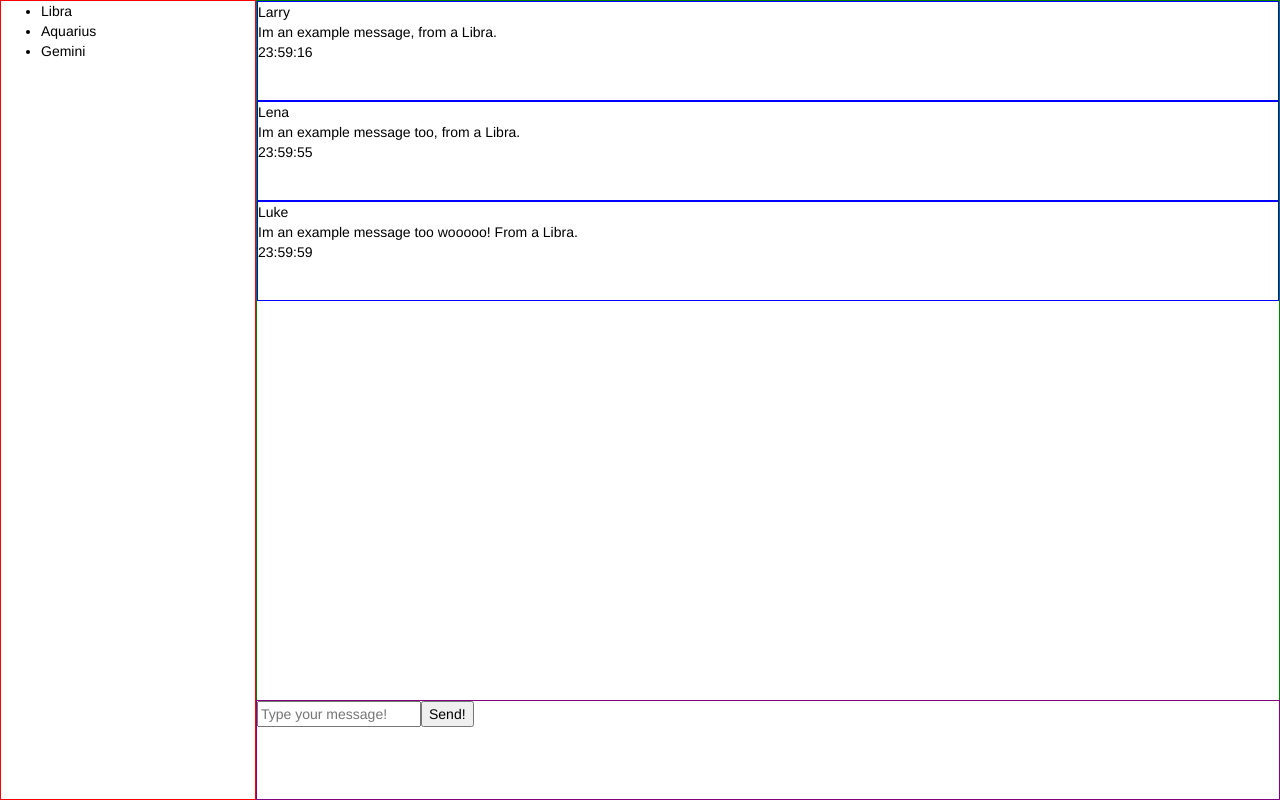
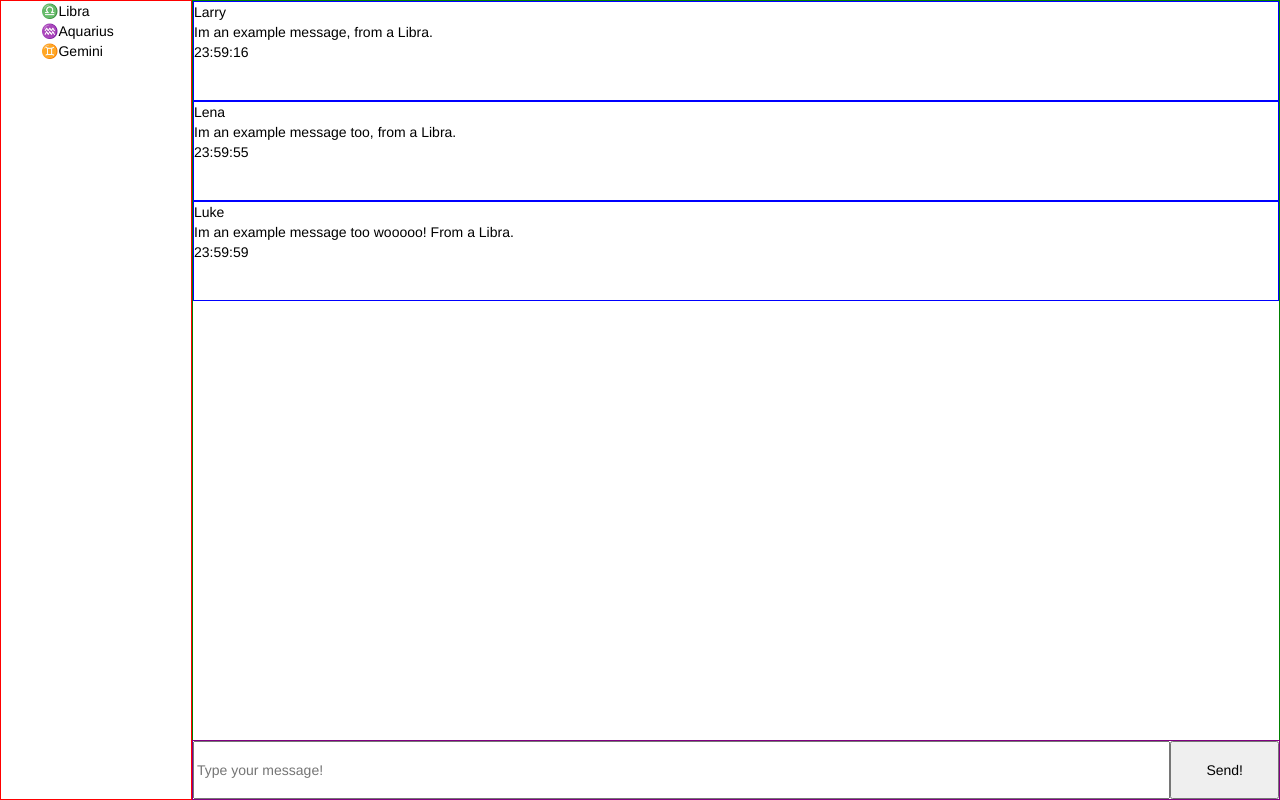
Before and after one commit to metalogica/chat-redux, a React app: page / in a window 1280 px wide. Built offline with nearby package versions, Linux system fonts and the light colour scheme.

Commit message:
styled channel list pane

```diff
--- a/assets/stylesheets/channel-list.scss
+++ b/assets/stylesheets/channel-list.scss
@@ -2,4 +2,17 @@
   width: $channel-list-width;
   height: 100%;
   border: 1px solid red;
+
+  ul {
+    list-style: none;
+  }
+
+  #libra {
+  }
+
+  #gemini{
+  }
+
+  #aquarius {
+  }
 }
--- a/assets/stylesheets/layout.scss
+++ b/assets/stylesheets/layout.scss
@@ -1,6 +1,6 @@
 // Layout Variables
-$channel-list-width: 20%;
-$message-form-width: 100% - $channel-list-width;
+$channel-list-width: 15%;
+$message-container-width: 100% - $channel-list-width;
 
 // Core Layout
 body {
--- a/assets/stylesheets/message-form.scss
+++ b/assets/stylesheets/message-form.scss
@@ -1,8 +1,16 @@
 .message-form {
   border: 1px solid purple;
   position: absolute;
-  height: 100px;
-  width: $message-form-width;
+  height: 6rem;
+  width: $message-container-width;
   bottom: 0;
   right: 0;
+
+  display: flex;
+  #message-field {
+    flex: 0 0 90%;
+  }
+  #message-btn {
+    flex: 0 0 10%;
+  }
 }
--- a/assets/stylesheets/message-list.scss
+++ b/assets/stylesheets/message-list.scss
@@ -1,6 +1,6 @@
 .message-list {
   border: 1px solid green;
-  width: 80%;
+  width: $message-container-width;
   height: 100%;
   display: flex;
   flex-direction: column;
--- a/src/containers/channelList.jsx
+++ b/src/containers/channelList.jsx
@@ -23,7 +23,10 @@ class ChannelList extends Component {
     return (
       <div className="channel-list">
         <ul>
-          {Object.values(this.props.channelList).map( (channel,index) => { return <li key={index} onClick={this.handleClick}>{channel}</li> })}
+          {Object.values(this.props.channelList).map( (channel,index) => {
+            let icon = this.props.channelIcons.get(channel.toLowerCase())
+            return <li key={index} onClick={this.handleClick}><span id={channel}>{icon}</span>{channel}</li>
+          })}
         </ul>
       </div>
     )
@@ -32,7 +35,8 @@ class ChannelList extends Component {
 
 function mapStateToProps(state) {
   return {
-    channelList: state.channelList
+    channelList: state.channelList,
+    channelIcons: state.channelIcons
   }
 }
 
--- a/src/containers/messageForm.jsx
+++ b/src/containers/messageForm.jsx
@@ -22,8 +22,7 @@ class MessageForm extends Component {
   handleSubmit = (event) => {
     event.preventDefault();
     // alert('A name was submitted: ' + this.state.userInput)
-    let time = new Date();
-    time = time.toString();
+    let time = new Date().toString().split(' ').slice(0,5).join(' ');
     const author = this.props.currentUser || 'Anonymous';
     const body = this.state.userInput;
     const channel = this.props.selectedChannel;
@@ -33,8 +32,8 @@ class MessageForm extends Component {
   render() {
     return (
       <form onSubmit={this.handleSubmit} className="message-form">
-        <input type="text" placeholder="Type your message!" onChange={this.handleChange} value={this.state.userInput}/>
-        <input type="submit" value="Send!"/>
+        <input id="message-field" type="text" placeholder="Type your message!" onChange={this.handleChange} value={this.state.userInput}/>
+        <input id="message-btn" type="submit" value="Send!"/>
       </form>
     )
   }
--- a/src/index.jsx
+++ b/src/index.jsx
@@ -14,11 +14,17 @@ import '../assets/application.scss';
 // const currentUser = window.prompt('Please Enter your username:');
 const currentUser = 'richard'
 const channelList = ['Libra', 'Aquarius', 'Gemini'];
+const channelIcons = new Map([
+  ['libra', '\u264E'],
+  ['aquarius', '\u2652'],
+  ['gemini', '\u264A']
+  ]);
 const selectedChannel = channelList[0].toLowerCase()
 import messageList from './data/messageList.js'
 const initialState = {
   messageList: messageList,
   channelList: channelList,
+  channelIcons: channelIcons,
   selectedChannel: selectedChannel,
   currentUser: currentUser
 }
```
